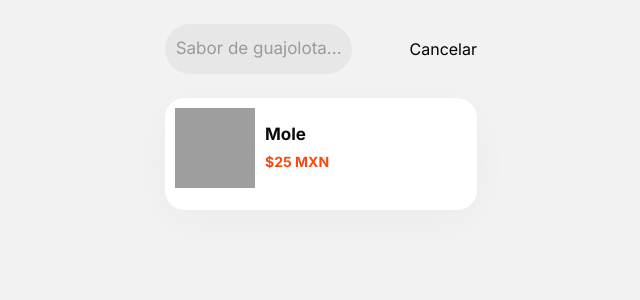
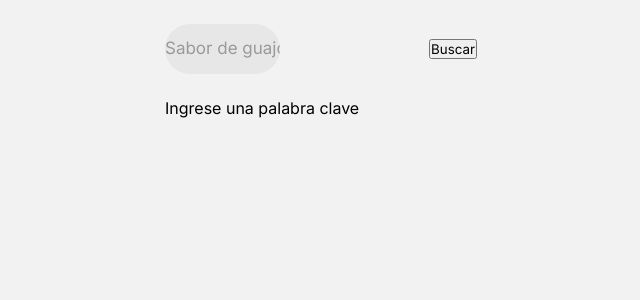
Before and after one commit to karvaroz/guappjolotas, a React (Create React App) app: page /search in a window 1280 px wide. Shown: the top 300 px of the page, without its empty margins (319-959 px from the left). Built offline with nearby package versions, Linux system fonts and the light colour scheme; grey boxes are pictures that could not be loaded.

Commit message:
Buscador aplicado

```diff
--- a/package.json
+++ b/package.json
@@ -7,6 +7,7 @@
     "@testing-library/react": "^13.1.1",
     "@testing-library/user-event": "^13.5.0",
     "axios": "^0.26.1",
+    "query-string": "^7.1.1",
     "react": "^18.0.0",
     "react-dom": "^18.0.0",
     "react-router-dom": "^6.3.0",
--- a/src/containers/Categories.jsx
+++ b/src/containers/Categories.jsx
@@ -16,6 +16,7 @@ import { useNavigate } from "react-router-dom";
 const Categories = () => {
   const [categoryClick, setCategoryClick] = useState("");
   const navigate = useNavigate();
+  console.log(categoryClick);
 
   const handleClickGuajolotas = () => {
     setCategoryClick("Guajolotas");
@@ -31,10 +32,10 @@ const Categories = () => {
     console.log("Tamales");
   };
 
-  const handleClickSearch=()=>{
+  const handleClickSearch = () => {
     console.log("Buscar");
     navigate("/search");
-  }
+  };
   return (
     <>
       <section>
@@ -64,7 +65,7 @@ const Categories = () => {
             <MenuLiA onClick={handleClickTamales}>Tamales</MenuLiA>
           </MenuLi>
         </FoodMenu>
-        <ProductList category={"Guajolotas"} />
+        <ProductList category={"Tamales"} />
       </section>
     </>
   );
--- a/src/containers/Search.jsx
+++ b/src/containers/Search.jsx
@@ -1,24 +1,53 @@
 import React from "react";
-import { CardImg, CardInfoH3, CardInfoP, CardItem, CardItemImg, CardItemInfo } from "../styles/categoriesStyled";
+import { useLocation, useNavigate } from "react-router-dom";
 import { SearchDiv, SearchInput, SearchResults } from "../styles/searchStyles";
+import querystring from "query-string";
+import { useSearchInput } from "../hooks/useSearchInput";
+import { getProductByName } from "../selectors/getProductByName";
+import { ProductCard } from "../components/ProductCard";
 
 const Search = () => {
+  const location = useLocation();
+
+  const { q = "" } = querystring.parse(location.search);
+
+  const navigate = useNavigate();
+
+  const [values, handleInputChange] = useSearchInput({
+    searchText: q,
+  });
+  const { searchText } = values;
+
+  const productsFiltered = getProductByName(searchText);
+
+  const handleSearch = (e) => {
+    e.preventDefault();
+    navigate(`?q=${searchText}`);
+  };
+
   return (
     <section>
       <SearchDiv>
-        <SearchInput type="text" placeholder="Sabor de guajolota..." />
-        <p>Cancelar</p>
+        <form onSubmit={handleSearch}>
+          <SearchInput
+            type="text"
+            placeholder="Sabor de guajolota..."
+            name="searchText"
+            value={searchText}
+            onChange={handleInputChange ?? ""}
+          />
+        </form>
+        <button type="submit">Buscar</button>
+        {/* <p>Cancelar</p> */}
       </SearchDiv>
       <SearchResults>
-        <CardItem>
-          <CardItemImg>
-            <CardImg src="/images/Property 1=mole-1.png" alt="Mole" />
-          </CardItemImg>
-          <CardItemInfo>
-            <CardInfoH3>Mole</CardInfoH3>
-            <CardInfoP>$25 MXN</CardInfoP>
-          </CardItemInfo>
-        </CardItem>
+        {!searchText ? (
+          <p>Ingrese una palabra clave</p>
+        ) : (
+          productsFiltered.map((product) => (
+            <ProductCard key={product.id} {...product} />
+          ))
+        )}
       </SearchResults>
     </section>
   );
--- /dev/null
+++ b/src/hooks/useSearchInput.jsx
@@ -0,0 +1,17 @@
+import { useState } from "react";
+
+export const useSearchInput = (initialState = {}) => {
+  const [value, setValue] = useState(initialState.value || "");
+
+  const resetSearch = () => {
+    setValue(initialState);
+  };
+
+  const handleInputSearchChange = ({ target }) => {
+    setValue({
+      ...value,
+      [target.name]: target.value,
+    });
+  };
+  return [value, handleInputSearchChange, resetSearch];
+};
```
Also changed, not shown: 1 other file (tests, documents, lock files or other folders).
